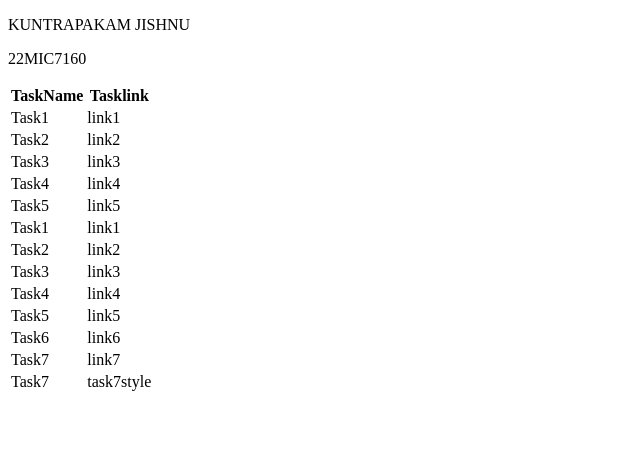
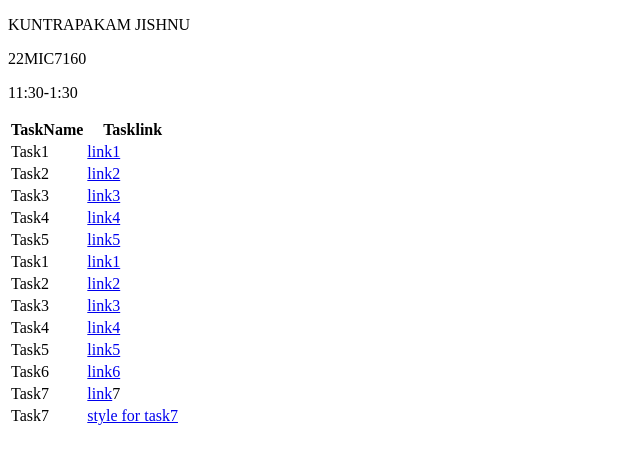
Before and after one commit to KuntrapakamJishnu/VIT-Full-Stack-Website, a plain HTML site: page Vit-full-stack/index.html in a window 1280 px wide. Shown: the whole page, without its empty margins (0-640 px from the left). Drawn offline with Linux system fonts and the light colour scheme.

Commit message:
Update index.html

```diff
--- a/Vit-full-stack/index.html
+++ b/Vit-full-stack/index.html
@@ -9,6 +9,8 @@
 <body>
     <p>KUNTRAPAKAM JISHNU</p>
     <P>22MIC7160</P>
+    <p>11:30-1:30</p>
+
 <table>
 
 <tr>
@@ -18,45 +20,45 @@
 <tr>
 
 <td>Task1</td>
-<td><a href="./tasks/mernas1.html"></a>link1</td>
+<td><a href="./tasks/mernas1.html">link1</a></td>
 </tr>
 <td>Task2</td>
-<td><a href="./tasks/mernas1.html"></a>link2</td>
+<td><a href="./tasks/mernas1.html">link2</a></td>
 </tr>
 <td>Task3</td>
-<td><a href="./tasks/mernas1.html"></a>link3</td>
+<td><a href="./tasks/mernas1.html">link3</a></td>
 </tr>
 <td>Task4</td>
-<td><a href="./tasks/mernas1.html"></a>link4</td>
+<td><a href="./tasks/mernas1.html">link4</a></td>
 </tr>
 <td>Task5</td>
-<td><a href="./tasks/mernas1.html"></a>link5</td>
+<td><a href="./tasks/mernas1.html">link5</a></td>
 </tr>
 
 <td>Task1</td>
-<td><a href="./tasks/csstask1.html"></a>link1</td>
+<td><a href="./tasks/csstask1.html">link1</a></td>
 </tr>
 <td>Task2</td>
-<td><a href="./tasks/csstask2.html"></a>link2</td>
+<td><a href="./tasks/csstask2.html">link2</a></td>
 </tr>
 <td>Task3</td>
-<td><a href="./tasks/csstask3.html"></a>link3</td>
+<td><a href="./tasks/csstask3.html">link3</a></td>
 </tr>
 <td>Task4</td>
-<td><a href="./tasks/csstask4.html"></a>link4</td>
+<td><a href="./tasks/csstask4.html">link4</a></td>
 </tr>
 <td>Task5</td>
-<td><a href="./tasks/csstask5.html"></a>link5</td>
+<td><a href="./tasks/csstask5.html">link5</a></td>
 </tr>
 <td>Task6</td>
-<td><a href="./tasks/csstask6.html"></a>link6</td>
+<td><a href="./tasks/csstask6.html">link6</a></td>
 </tr>
 <tr>
 <td>Task7</td>
-<td><a href="./tasks/csstask7.html"></a>link7</td>
+<td><a href="./tasks/csstask7.html">link</a>7</td>
 </tr>
 <td>Task7</td>
-<td><a href="./tasks/style.css"></a>task7style</td>
+<td><a href="./tasks/style.css">style for task7</a></td>
 </tr>
 
 
```
